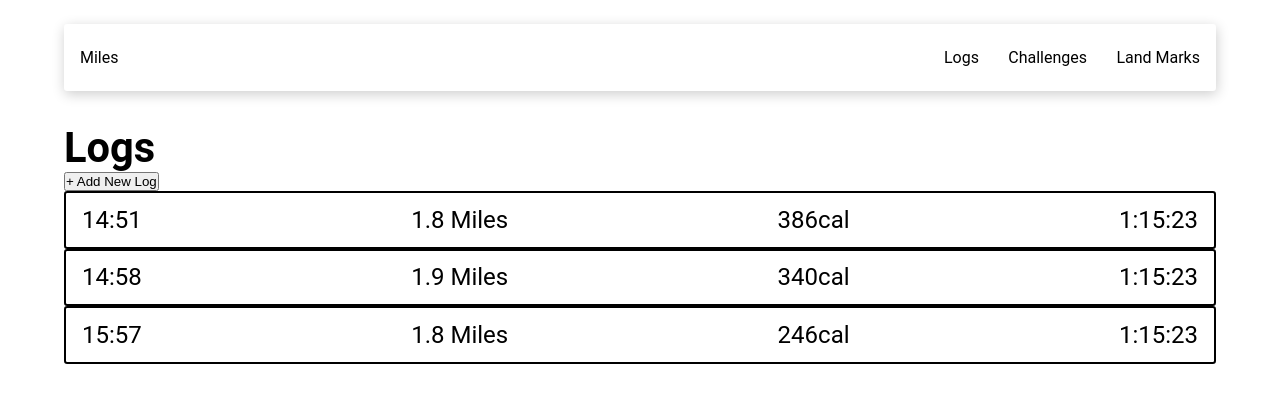
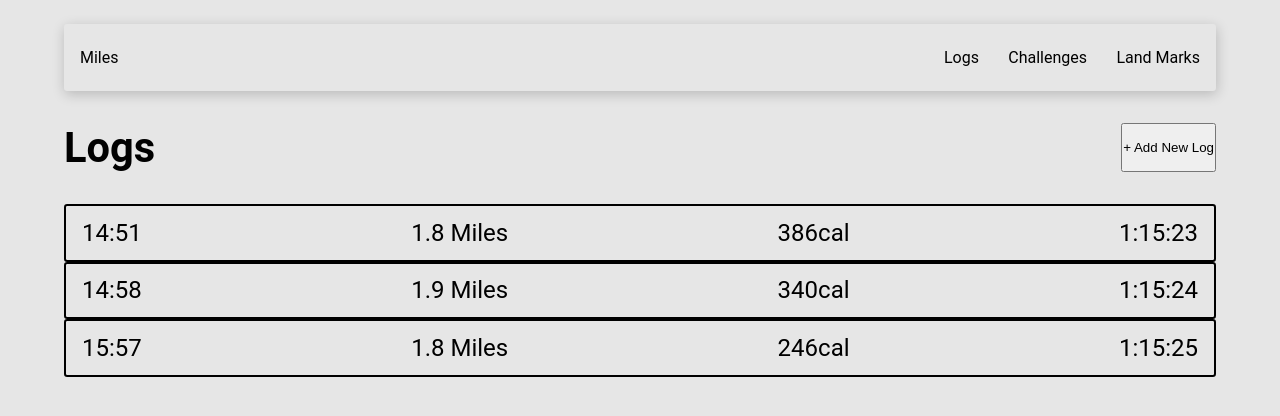
Before and after one commit to Lucidreline/miles, a React (Vite) app: page /logs in a window 1280 px wide. Shown: the top 416 px of the page. Built offline with nearby package versions, Linux system fonts and the light colour scheme.

Commit message:
Temp changed background color and started styling the logs page.

```diff
--- a/src/components/LogList/LogList.component.jsx
+++ b/src/components/LogList/LogList.component.jsx
@@ -1,6 +1,7 @@
 import React, { useState, useEffect } from 'react'
 import logData from '../../fakeData';
 import LogListItem from '../LogListItem/LogListItem.component';
+import './LogList.styles.scss'
 
 const LogList = () => {
     const [logs, setLogs] = useState([]);
--- a/src/fakeData.js
+++ b/src/fakeData.js
@@ -10,7 +10,7 @@ const logData =
         },
         {
             timestamp: "10/27/25 14:58",
-            durration: "1:15:23",
+            durration: "1:15:24",
             calories: "340",
             steps: 800,
             effort: 7,
@@ -18,7 +18,7 @@ const logData =
         },
         {
             timestamp: "10/28/25 15:57",
-            durration: "1:15:23",
+            durration: "1:15:25",
             calories: "246",
             steps: 800,
             effort: 7,
--- a/src/index.scss
+++ b/src/index.scss
@@ -11,6 +11,7 @@ html {
 body {
   font-family: Roboto, sans-serif;
   font-size: 62.5%;
+  background-color: rgb(230, 230, 230);
 }
 
 h1 {
--- a/src/pages/Logs/Logs.page.jsx
+++ b/src/pages/Logs/Logs.page.jsx
@@ -1,12 +1,15 @@
 import React from 'react'
 import LogList from '../../components/LogList/LogList.component'
+import './Logs.styles.scss'
 
 const Logs = () => {
     return (
         <div className="logs-page">
             <div className="logs-header">
-                <h1>Logs</h1>
-                <button>+ Add New Log</button>
+                <div className="logs-page-header">
+                    <h1>Logs</h1>
+                    <button>+ Add New Log</button>
+                </div>
             </div>
             <LogList />
         </div>
--- /dev/null
+++ b/src/pages/Logs/Logs.styles.scss
@@ -0,0 +1,5 @@
+.logs-page-header {
+    display: flex;
+    justify-content: space-between;
+    margin-bottom: 2rem;
+}
```
Also changed, not shown: src/components/LogList/LogList.styles.scss (added).
